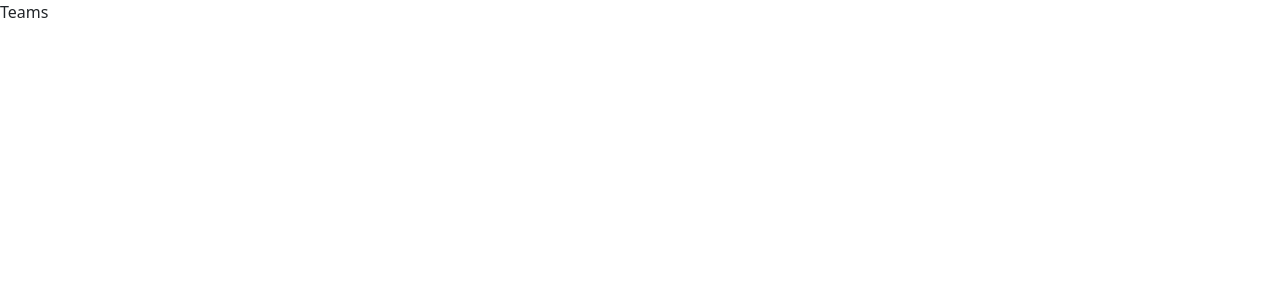
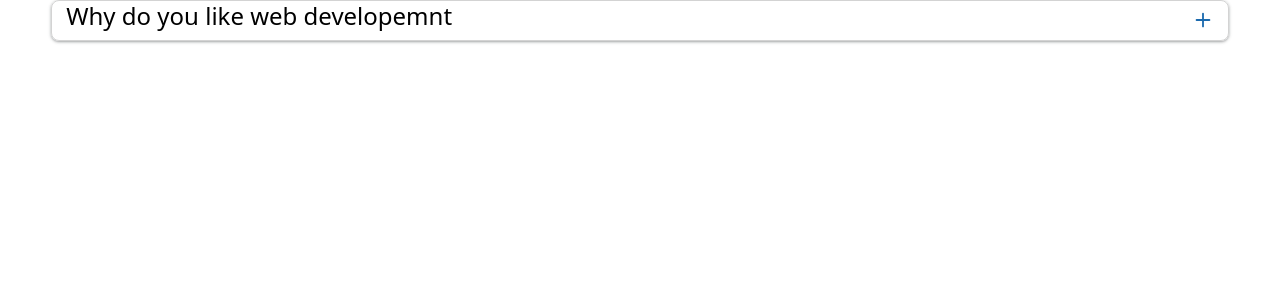
Before and after one commit to gdscrgpv/gdsc-website, a React (Create React App) app: page /teams in a window 1280 px wide. Shown: the top 300 px of the page. Built offline with nearby package versions, Linux system fonts and the light colour scheme.

Commit message:
faq start

```diff
--- a/src/App.css
+++ b/src/App.css
@@ -165,3 +165,57 @@
 .what-we-do {
   margin-right: 10px;
 }
+
+/* FAQ */
+.question-section {
+  background: transparent;
+  border: 1px solid lightgray;
+  border-radius: 8px;
+  box-shadow: rgba(60, 64, 67, 0.3) 0px 1px 2px 0px,
+    rgba(60, 64, 67, 0.15) 0px 1px 3px 1px;
+  cursor: pointer;
+  width: 92vw;
+}
+
+.question-align {
+  align-items: center;
+  display: flex;
+  min-height: 10px;
+  text-align: left;
+}
+
+.question-align h4 {
+  margin-left: 8px;
+}
+
+.question-styling {
+  font-size: 17px;
+  width: 100%;
+}
+
+.question-icon {
+  background: none;
+  border: none;
+  color: #1b6aae;
+  cursor: pointer;
+  font-size: 22px;
+  margin-left: auto;
+  margin-right: 8px;
+}
+
+.rotate {
+  transform: rotate(45deg);
+}
+
+.answer-divider {
+  border-top: 1px solid lightgray;
+}
+
+.answer {
+  margin-left: 8px;
+  margin-right: 8px;
+  max-height: 0;
+  overflow: hidden;
+  transition: max-height 0.6s ease;
+  text-align: left;
+}
--- a/src/App.js
+++ b/src/App.js
@@ -16,8 +16,6 @@ function App() {
     <div className="App">
     {loader ? <Loader /> : <Home />}
     </div>
-
-
   );
 }
 
--- /dev/null
+++ b/src/Component/FAQ.js
@@ -0,0 +1,47 @@
+import React, { Component, useState, useRef, useEffect }from "react";
+import ReactLogo from "../Images/illustration-box-desktop.svg";
+import { FiPlus } from "react-icons/fi";
+export default function FAQ() {
+    const [active, setActive] = useState(false);
+
+    const contentRef = useRef(null);
+
+    useEffect(() => {
+      contentRef.current.style.maxHeight = active
+        ? `${contentRef.current.scrollHeight}px`
+        : "0px";
+    }, [contentRef, active]);
+
+    const toggleAccordion = () => {
+      setActive(!active);
+    };
+    return (
+      <>
+        <div className="App">
+          <div>
+            <button
+              className={`question-section ${active}`}
+              onClick={toggleAccordion}
+            >
+              <div>
+                <div className="question-align">
+                  <h4 className="question-style">
+                    Why do you like web developemnt
+                  </h4>
+                  <FiPlus
+                    className={active ? `question-icon rotate` : `question-icon`}
+                  />
+                </div>
+                <div
+                  ref={contentRef}
+                  className={active ? `answer answer-divider` : `answer`}
+                >
+                  <p>Because I love coding</p>
+                </div>
+              </div>
+            </button>
+          </div>
+        </div>
+      </>
+    );
+  }
--- a/src/index.js
+++ b/src/index.js
@@ -9,12 +9,14 @@ import App from './App';
 import reportWebVitals from './reportWebVitals';
 import 'bootstrap/dist/css/bootstrap.css';
 import Teams from './Pages/Teams';
+import Footer from './Component/Footer';
+import FAQ from './Component/FAQ';
 const root = ReactDOM.createRoot(document.getElementById('root'));
 root.render(
   <BrowserRouter>
   <Routes>
     <Route path="/" element={<App />} />
-    <Route path="teams" element={<Teams />} />
+    <Route path="teams" element={<FAQ/>} />
 
   </Routes>
 </BrowserRouter>
```
